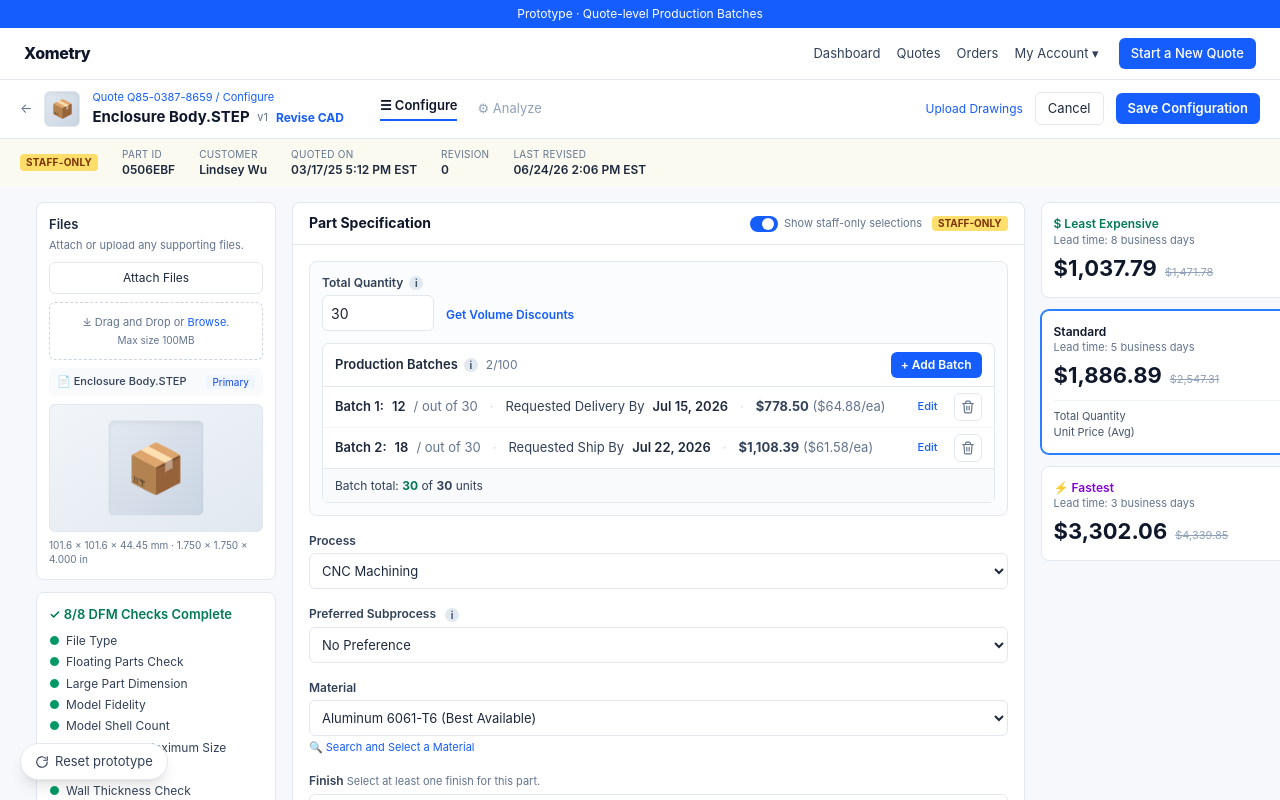
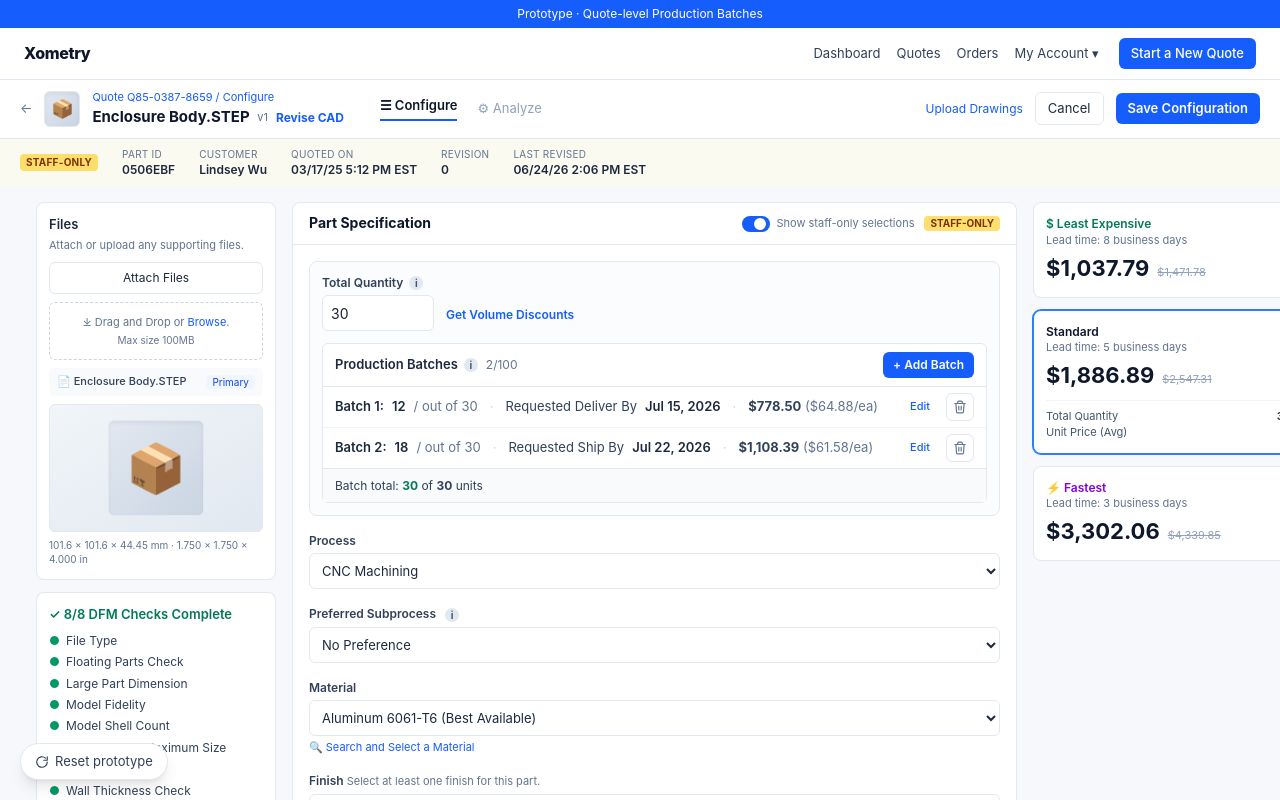
Before and after one commit to lindseywu5/quote-level-production-batch-prototype, a Next.js app in the folder app/: page /items/i1 in a window 1280 px wide. Shown: the top 800 px of the page. Built offline with nearby package versions, Linux system fonts and the light colour scheme.

Commit message:
copy: rename 'Delivery By' -> 'Deliver By' across UI

```diff
--- a/app/src/components/ConfigPage.tsx
+++ b/app/src/components/ConfigPage.tsx
@@ -715,13 +715,13 @@
           className="h-7 shrink-0 rounded-md border border-slate-200 px-1.5 text-[12px]"
         >
           <option value="ship">Requested Ship By</option>
-          <option value="delivery">Requested Delivery By</option>
+          <option value="delivery">Requested Deliver By</option>
         </select>
       ) : (
         <span className="shrink-0 text-slate-700">
           {batch.dueType === "ship"
             ? "Requested Ship By"
-            : "Requested Delivery By"}
+            : "Requested Deliver By"}
         </span>
       )}
 
--- a/app/src/components/QuoteSummary.tsx
+++ b/app/src/components/QuoteSummary.tsx
@@ -200,7 +200,7 @@
                 .map(
                   (b, i) =>
                     `Batch ${i + 1}: ${b.qty} units · ${
-                      b.dueType === "ship" ? "Ship by" : "Deliver by"
+                      b.dueType === "ship" ? "Ship By" : "Deliver By"
                     } ${fmtDate(b.dueDate)}`,
                 )
                 .join("\n")}
```
